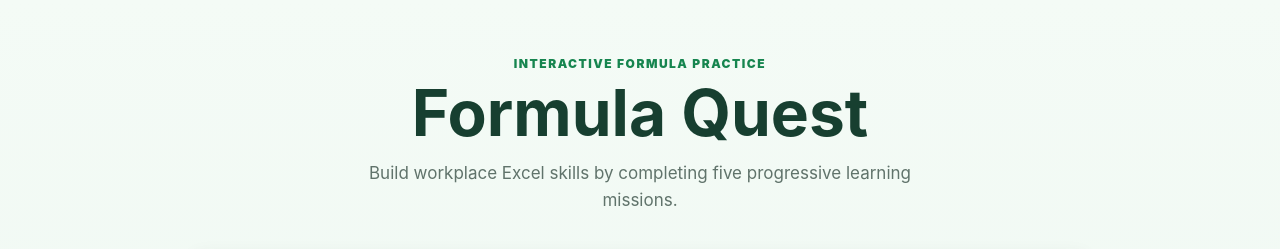
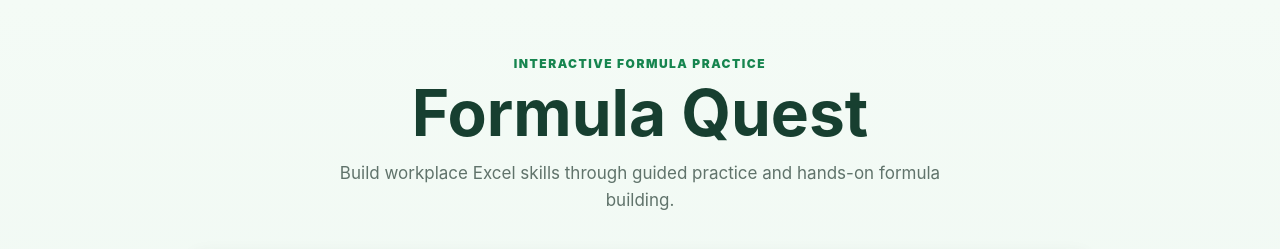
Before and after one commit to Olga-allgood/excel-quest-android, a React (Vite) app: page / in a window 1280 px wide. Shown: the top 249 px of the page. Built offline with nearby package versions, Linux system fonts and the light colour scheme.

Commit message:
Formula headings

```diff
--- a/src/components/ModuleMap.jsx
+++ b/src/components/ModuleMap.jsx
@@ -72,8 +72,8 @@
         <h1>Formula Quest</h1>
 
         <p>
-          Build workplace Excel skills by completing five
-          progressive learning missions.
+          Build workplace Excel skills through guided practice
+          and hands-on formula building.
         </p>
       </header>
 
```
